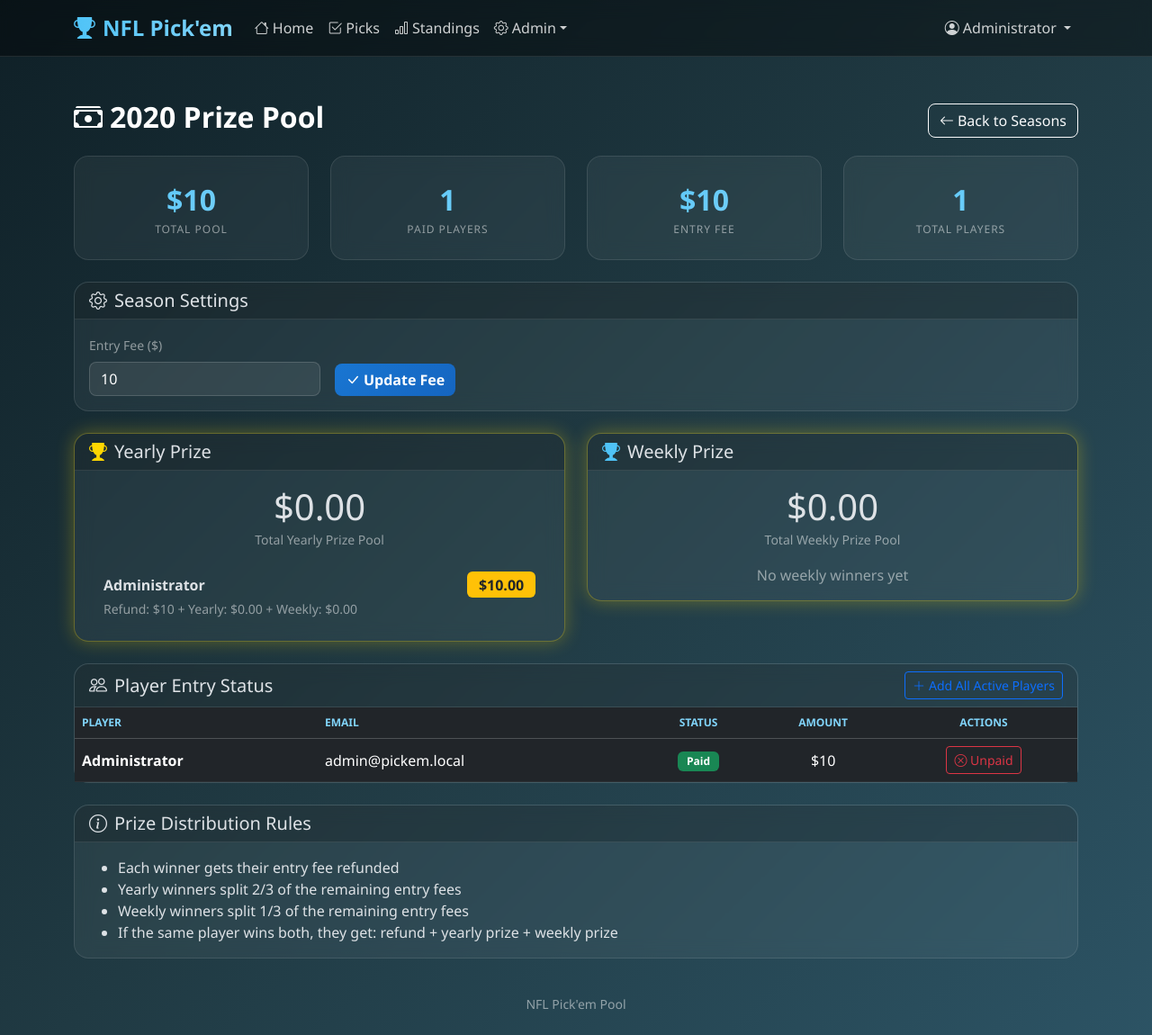
After one commit to rajivmordani/pickem, a Flask app: page /admin/seasons/1/prize-pool in a window 1280 px wide. The commit adds this page. Shown: the whole page at 90% size. Run offline with Flask 3, Linux system fonts and the light colour scheme; a user stored in the database is signed in; tables that the repository leaves empty hold one stand-in row (values such as "Sample post").

Commit message:
Implement season entry management and email notifications

```diff
--- a/app/__init__.py
+++ b/app/__init__.py
@@ -15,6 +15,10 @@ def create_app(config_class=Config):
 
     db.init_app(app)
     login_manager.init_app(app)
+
+    # Initialize email if configured
+    from app.email import init_mail
+    init_mail(app)
 
     from app.models import User
 
--- a/app/routes/admin.py
+++ b/app/routes/admin.py
@@ -3,8 +3,8 @@ from datetime import datetime, timezone
 from flask import Blueprint, render_template, redirect, url_for, flash, request
 from flask_login import login_required, current_user
 from app import db
-from app.models import User, Season, Week, Game, Pick, WeeklyResult
-from app.scoring import calculate_week_results
+from app.models import User, Season, Week, Game, Pick, WeeklyResult, SeasonEntry
+from app.scoring import calculate_week_results, calculate_prize_pool
 from app.odds import fetch_odds_for_week
 
 admin_bp = Blueprint('admin', __name__)
@@ -91,6 +91,7 @@ def seasons():
 @admin_required
 def create_season():
     year = request.form.get('year', type=int)
+    entry_fee = request.form.get('entry_fee', type=int) or 30
     if not year:
         flash('Year is required.', 'danger')
         return redirect(url_for('admin.seasons'))
@@ -98,13 +99,13 @@ def create_season():
         flash(f'Season {year} already exists.', 'danger')
         return redirect(url_for('admin.seasons'))
     Season.query.update({Season.is_active: False})
-    season = Season(year=year, is_active=True)
+    season = Season(year=year, is_active=True, entry_fee=entry_fee)
     db.session.add(season)
     db.session.flush()
     for wn in range(1, 19):
         db.session.add(Week(season_id=season.id, week_number=wn))
     db.session.commit()
-    flash(f'Season {year} created with 18 weeks.', 'success')
+    flash(f'Season {year} created with 18 weeks and ${entry_fee} entry fee.', 'success')
     return redirect(url_for('admin.seasons'))
 
 
@@ -214,3 +215,89 @@ def delete_game(game_id):
         flash('Game deleted.', 'info')
         return redirect(url_for('admin.manage_week', week_id=week_id))
     return redirect(url_for('admin.seasons'))
+
+
+@admin_bp.route('/seasons/<int:season_id>/prize-pool')
+@admin_required
+def prize_pool(season_id):
+    season = db.session.get(Season, season_id)
+    if not season:
+        flash('Season not found.', 'danger')
+        return redirect(url_for('admin.seasons'))
+
+    # Get all active users
+    users = User.query.filter_by(is_active_player=True).order_by(User.display_name).all()
+
+    # Get season entries
+    entries = {e.user_id: e for e in SeasonEntry.query.filter_by(season_id=season.id).all()}
+
+    # Calculate prize pool
+    prize_info = calculate_prize_pool(season)
+
+    return render_template('admin/prize_pool.html',
+                         season=season,
+                         users=users,
+                         entries=entries,
+                         prize_info=prize_info)
+
+
+@admin_bp.route('/seasons/<int:season_id>/entries/add-all', methods=['POST'])
+@admin_required
+def add_all_entries(season_id):
+    season = db.session.get(Season, season_id)
+    if not season:
+        flash('Season not found.', 'danger')
+        return redirect(url_for('admin.seasons'))
+
+    users = User.query.filter_by(is_active_player=True).all()
+    count = 0
+    for user in users:
+        existing = SeasonEntry.query.filter_by(season_id=season.id, user_id=user.id).first()
+        if not existing:
+            entry = SeasonEntry(season_id=season.id, user_id=user.id, has_paid=False)
+            db.session.add(entry)
+            count += 1
+
+    db.session.commit()
+    flash(f'Added {count} players to season {season.year}.', 'success')
+    return redirect(url_for('admin.prize_pool', season_id=season_id))
+
+
+@admin_bp.route('/seasons/<int:season_id>/entries/<int:user_id>/toggle-paid', methods=['POST'])
+@admin_required
+def toggle_entry_paid(season_id, user_id):
+    entry = SeasonEntry.query.filter_by(season_id=season_id, user_id=user_id).first()
+    if not entry:
+        season = db.session.get(Season, season_id)
+        if not season:
+            flash('Season not found.', 'danger')
+            return redirect(url_for('admin.seasons'))
+        entry = SeasonEntry(season_id=season_id, user_id=user_id, has_paid=True, amount_paid=season.entry_fee)
+        db.session.add(entry)
+    else:
+        entry.has_paid = not entry.has_paid
+        if entry.has_paid and not entry.amount_paid:
+            season = db.session.get(Season, season_id)
+            entry.amount_paid = season.entry_fee if season else 30
+
+    db.session.commit()
+    return redirect(url_for('admin.prize_pool', season_id=season_id))
+
+
+@admin_bp.route('/seasons/<int:season_id>/update-entry-fee', methods=['POST'])
+@admin_required
+def update_entry_fee(season_id):
+    season = db.session.get(Season, season_id)
+    if not season:
+        flash('Season not found.', 'danger')
+        return redirect(url_for('admin.seasons'))
+
+    new_fee = request.form.get('entry_fee', type=int)
+    if new_fee and new_fee > 0:
+        season.entry_fee = new_fee
+        db.session.commit()
+        flash(f'Entry fee updated to ${new_fee}.', 'success')
+    else:
+        flash('Invalid entry fee.', 'danger')
+
+    return redirect(url_for('admin.prize_pool', season_id=season_id))
--- a/app/routes/standings.py
+++ b/app/routes/standings.py
@@ -2,7 +2,7 @@ from flask import Blueprint, render_template, redirect, url_for, flash
 from flask_login import login_required
 from app import db
 from app.models import Season, Week, WeeklyResult
-from app.scoring import calculate_weekly_prize_winner, calculate_yearly_standings
+from app.scoring import calculate_weekly_prize_winner, calculate_yearly_standings, calculate_prize_pool
 
 standings_bp = Blueprint('standings', __name__)
 
@@ -26,6 +26,7 @@ def yearly(season_id):
         return redirect(url_for('standings.index'))
     standings = calculate_yearly_standings(season)
     weekly_prize_info = calculate_weekly_prize_winner(season)
+    prize_pool = calculate_prize_pool(season)
     weeks = Week.query.filter_by(season_id=season.id, is_completed=True).order_by(Week.week_number).all()
     weekly_data = {}
     for w in weeks:
@@ -34,7 +35,7 @@ def yearly(season_id):
     return render_template(
         'standings/yearly.html',
         season=season, standings=standings, weekly_prize_info=weekly_prize_info,
-        weeks=weeks, weekly_data=weekly_data,
+        weeks=weeks, weekly_data=weekly_data, prize_pool=prize_pool,
     )
 
 
--- /dev/null
+++ b/app/templates/admin/prize_pool.html
@@ -0,0 +1,181 @@
+{% extends "base.html" %}
+{% block title %}Prize Pool - {{ season.year }} - NFL Pick'em{% endblock %}
+{% block content %}
+<div class="page-header">
+    <div class="d-flex justify-content-between align-items-center">
+        <h1><i class="bi bi-cash-stack me-2"></i>{{ season.year }} Prize Pool</h1>
+        <a href="{{ url_for('admin.seasons') }}" class="btn btn-outline-light"><i class="bi bi-arrow-left me-1"></i>Back to Seasons</a>
+    </div>
+</div>
+
+<div class="row g-4 mb-4">
+    <div class="col-md-3">
+        <div class="card stats-card">
+            <div class="stat-value">${{ prize_info.total_pool }}</div>
+            <div class="stat-label">Total Pool</div>
+        </div>
+    </div>
+    <div class="col-md-3">
+        <div class="card stats-card">
+            <div class="stat-value">{{ prize_info.num_players }}</div>
+            <div class="stat-label">Paid Players</div>
+        </div>
+    </div>
+    <div class="col-md-3">
+        <div class="card stats-card">
+            <div class="stat-value">${{ season.entry_fee }}</div>
+            <div class="stat-label">Entry Fee</div>
+        </div>
+    </div>
+    <div class="col-md-3">
+        <div class="card stats-card">
+            <div class="stat-value">{{ users|length }}</div>
+            <div class="stat-label">Total Players</div>
+        </div>
+    </div>
+</div>
+
+<div class="card mb-4">
+    <div class="card-header"><h5 class="mb-0"><i class="bi bi-gear me-2"></i>Season Settings</h5></div>
+    <div class="card-body">
+        <form method="POST" action="{{ url_for('admin.update_entry_fee', season_id=season.id) }}" class="row g-3 align-items-end">
+            <div class="col-auto">
+                <label class="form-label small text-white-50">Entry Fee ($)</label>
+                <input type="number" class="form-control" name="entry_fee" value="{{ season.entry_fee }}" min="1" required>
+            </div>
+            <div class="col-auto">
+                <button type="submit" class="btn btn-primary"><i class="bi bi-check-lg me-1"></i>Update Fee</button>
+            </div>
+        </form>
+    </div>
+</div>
+
+{% if prize_info.yearly_winners or prize_info.weekly_winners %}
+<div class="row g-4 mb-4">
+    <div class="col-md-6">
+        <div class="card winner-glow">
+            <div class="card-header"><h5 class="mb-0"><i class="bi bi-trophy-fill me-2" style="color: gold;"></i>Yearly Prize</h5></div>
+            <div class="card-body">
+                <div class="text-center mb-3">
+                    <div class="h1 mb-0">${{ '%.2f'|format(prize_info.yearly_total) }}</div>
+                    <small class="text-white-50">Total Yearly Prize Pool</small>
+                </div>
+                {% if prize_info.yearly_winners %}
+                <div class="list-group list-group-flush">
+                    {% for winner in prize_info.yearly_winners %}
+                    <div class="list-group-item bg-transparent">
+                        <div class="d-flex justify-content-between align-items-center">
+                            <span class="fw-bold">{{ winner.user.display_name }}</span>
+                            <span class="badge bg-warning text-dark fs-6">${{ '%.2f'|format(winner.prize_amount) }}</span>
+                        </div>
+                        <small class="text-white-50">
+                            Refund: ${{ season.entry_fee }} + Yearly: ${{ '%.2f'|format(winner.yearly_prize) }}
+                            {% if winner.is_also_weekly_winner %}+ Weekly: ${{ '%.2f'|format(winner.weekly_prize) }}{% endif %}
+                        </small>
+                    </div>
+                    {% endfor %}
+                </div>
+                {% else %}
+                <p class="text-center text-white-50 mb-0">No yearly winners yet</p>
+                {% endif %}
+            </div>
+        </div>
+    </div>
+    <div class="col-md-6">
+        <div class="card winner-glow">
+            <div class="card-header"><h5 class="mb-0"><i class="bi bi-trophy-fill me-2" style="color: #4fc3f7;"></i>Weekly Prize</h5></div>
+            <div class="card-body">
+                <div class="text-center mb-3">
+                    <div class="h1 mb-0">${{ '%.2f'|format(prize_info.weekly_total) }}</div>
+                    <small class="text-white-50">Total Weekly Prize Pool</small>
+                </div>
+                {% if prize_info.weekly_winners %}
+                <div class="list-group list-group-flush">
+                    {% for winner in prize_info.weekly_winners %}
+                    <div class="list-group-item bg-transparent">
+                        <div class="d-flex justify-content-between align-items-center">
+                            <span class="fw-bold">{{ winner.user.display_name }}</span>
+                            <span class="badge bg-info text-dark fs-6">${{ '%.2f'|format(winner.prize_amount) }}</span>
+                        </div>
+                        <small class="text-white-50">Refund: ${{ season.entry_fee }} + Weekly: ${{ '%.2f'|format(winner.weekly_prize) }}</small>
+                    </div>
+                    {% endfor %}
+                </div>
+                {% else %}
+                <p class="text-center text-white-50 mb-0">No weekly winners yet</p>
+                {% endif %}
+            </div>
+        </div>
+    </div>
+</div>
+{% endif %}
+
+<div class="card">
+    <div class="card-header d-flex justify-content-between align-items-center">
+        <h5 class="mb-0"><i class="bi bi-people me-2"></i>Player Entry Status</h5>
+        <form method="POST" action="{{ url_for('admin.add_all_entries', season_id=season.id) }}">
+            <button type="submit" class="btn btn-sm btn-outline-primary"><i class="bi bi-plus-lg me-1"></i>Add All Active Players</button>
+        </form>
+    </div>
+    <div class="card-body p-0">
+        <div class="table-responsive">
+            <table class="table table-hover mb-0">
+                <thead>
+                    <tr>
+                        <th>Player</th>
+                        <th>Email</th>
+                        <th class="text-center">Status</th>
+                        <th class="text-center">Amount</th>
+                        <th class="text-center">Actions</th>
+                    </tr>
+                </thead>
+                <tbody>
+                    {% for user in users %}
+                    <tr>
+                        <td class="fw-bold">{{ user.display_name }}</td>
+                        <td>{{ user.email }}</td>
+                        <td class="text-center">
+                            {% if entries.get(user.id) and entries[user.id].has_paid %}
+                            <span class="badge bg-success">Paid</span>
+                            {% elif entries.get(user.id) %}
+                            <span class="badge bg-warning text-dark">Pending</span>
+                            {% else %}
+                            <span class="badge bg-secondary">Not Entered</span>
+                            {% endif %}
+                        </td>
+                        <td class="text-center">
+                            {% if entries.get(user.id) and entries[user.id].has_paid %}
+                            ${{ entries[user.id].amount_paid or season.entry_fee }}
+                            {% else %}
+                            --
+                            {% endif %}
+                        </td>
+                        <td class="text-center">
+                            <form method="POST" action="{{ url_for('admin.toggle_entry_paid', season_id=season.id, user_id=user.id) }}" class="d-inline">
+                                <button type="submit" class="btn btn-sm {% if entries.get(user.id) and entries[user.id].has_paid %}btn-outline-danger{% else %}btn-outline-success{% endif %}">
+                                    <i class="bi bi-{% if entries.get(user.id) and entries[user.id].has_paid %}x-circle{% else %}check-circle{% endif %}"></i>
+                                    {% if entries.get(user.id) and entries[user.id].has_paid %}Unpaid{% else %}Mark Paid{% endif %}
+                                </button>
+                            </form>
+                        </td>
+                    </tr>
+                    {% endfor %}
+                </tbody>
+            </table>
+        </div>
+    </div>
+</div>
+
+<div class="card mt-4">
+    <div class="card-header"><h5 class="mb-0"><i class="bi bi-info-circle me-2"></i>Prize Distribution Rules</h5></div>
+    <div class="card-body">
+        <ul class="mb-0">
+            <li>Each winner gets their entry fee refunded</li>
+            <li>Yearly winners split 2/3 of the remaining entry fees</li>
+            <li>Weekly winners split 1/3 of the remaining entry fees</li>
+            <li>If the same player wins both, they get: refund + yearly prize + weekly prize</li>
+        </ul>
+    </div>
+</div>
+
+{% endblock %}
--- a/requirements.txt
+++ b/requirements.txt
@@ -2,6 +2,7 @@ Flask==3.1.0
 Flask-Login==0.6.3
 Flask-SQLAlchemy==3.1.1
 Flask-WTF==1.2.2
+Flask-Mail==0.10.0
 Werkzeug==3.1.3
 requests==2.32.3
 APScheduler==3.10.4
```
Also changed, not shown: app/email.py (added, +75 -0 lines), app/models.py (+14 -0 lines), app/routes/picks.py (+20 -0 lines), app/templates/admin/seasons.html (+6 -2 lines), app/templates/standings/yearly.html (+46 -2 lines), config.py (+9 -0 lines).
